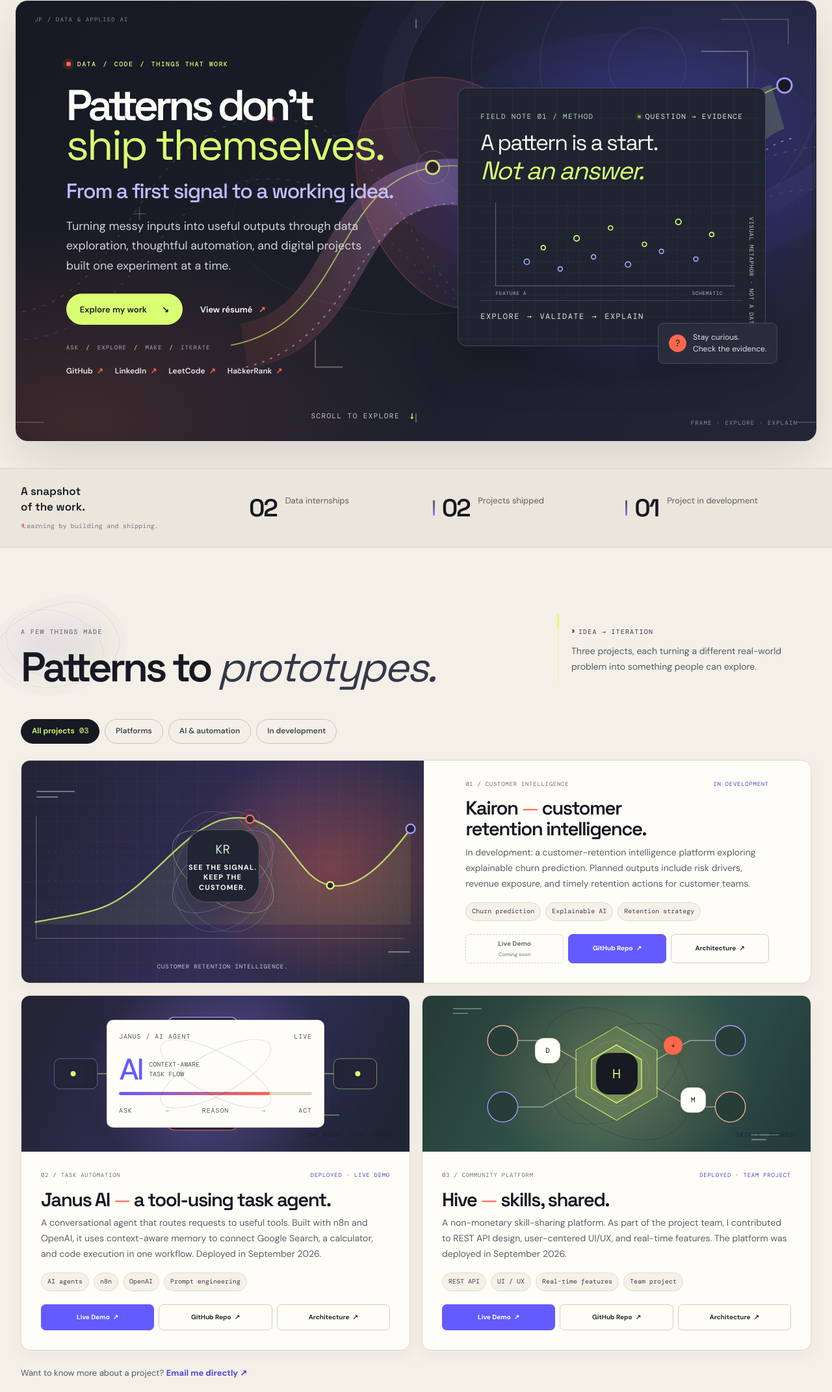
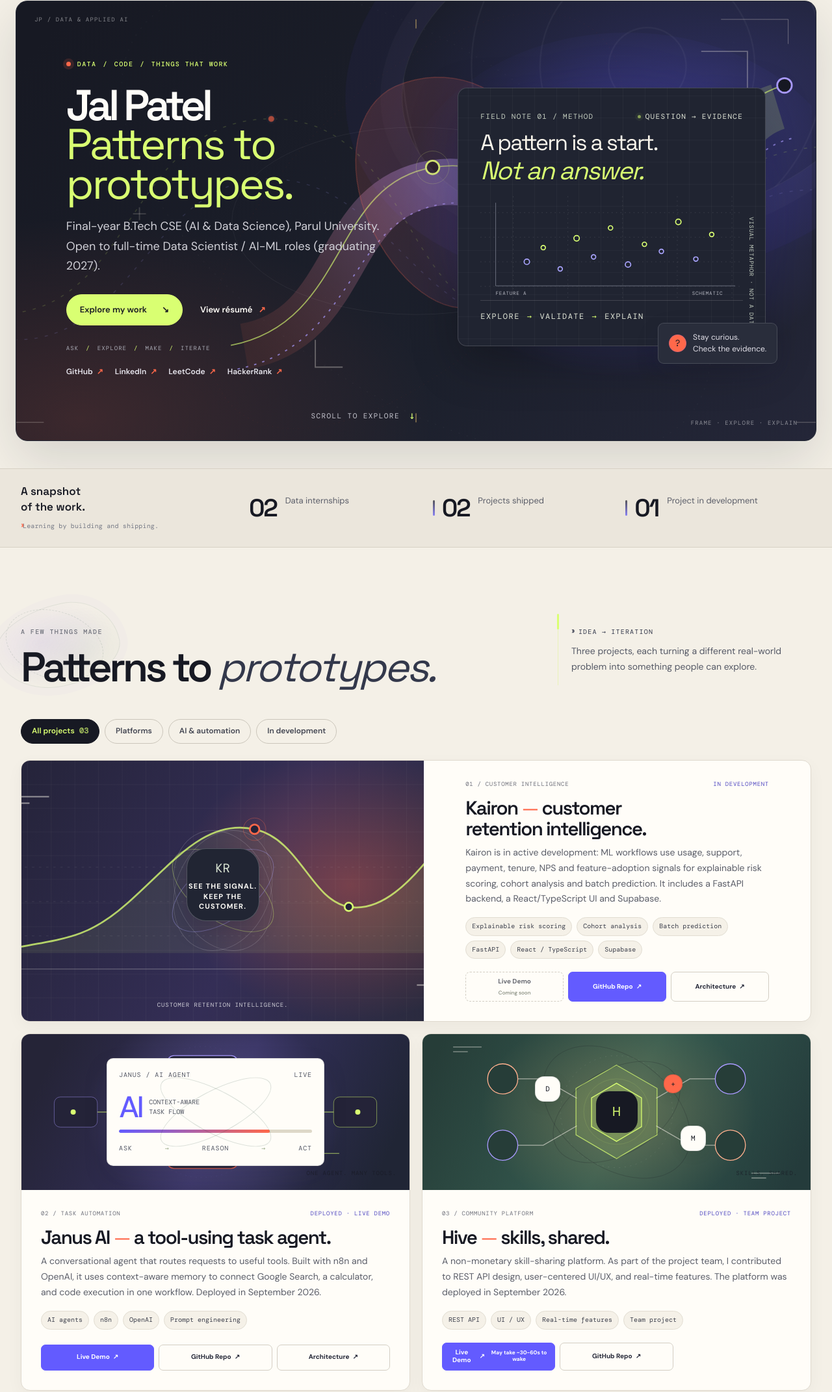
Before and after one commit to Special258/JP_PORTFOLIO, a website: page public/portfolio.html in a window 1280 px wide. Shown: the part 99-2242 px from the top of the page at 65% size. Drawn offline with nearby package versions, Linux system fonts and the light colour scheme; a web font is replaced by a local one.

Commit message:
phase 2: correct identity and content
Co-authored-by: Copilot <223556219+Copilot@users.noreply.github.com>

```diff
--- a/public/portfolio.html
+++ b/public/portfolio.html
@@ -75,8 +75,8 @@
     <section class="hero hero--editorial container" aria-labelledby="hero-title">
       <div class="hero__copy">
         <p class="eyebrow"><span class="status-dot"></span> DATA <span aria-hidden="true">/</span> CODE <span aria-hidden="true">/</span> THINGS THAT WORK</p>
-        <h1 id="hero-title">Patterns don’t<br><span>ship themselves.</span><span class="hero__headline-addon">From a first signal to a working idea.</span></h1>
-        <p class="hero__intro">Turning messy inputs into useful outputs through data exploration, thoughtful automation, and digital projects built one experiment at a time.</p>
+        <h1 id="hero-title">Jal Patel<br><span>Patterns to prototypes.</span></h1>
+        <p class="hero__intro">Final-year B.Tech CSE (AI &amp; Data Science), Parul University. Open to full-time Data Scientist / AI-ML roles (graduating 2027).</p>
         <div class="hero__actions">
           <a class="button button--dark" href="#work">Explore my work <span aria-hidden="true">↘</span></a>
           <a class="text-link" href="JAL_PATEL_RESUME.pdf" target="_blank" rel="noopener">View résumé <span aria-hidden="true">↗</span></a>
@@ -264,12 +264,12 @@
             <div class="project-card__body">
               <div class="project-card__topline"><span>01 / CUSTOMER INTELLIGENCE</span><span>IN DEVELOPMENT</span></div>
               <h3>Kairon <span>—</span> customer retention intelligence.</h3>
-              <p>In development: a customer-retention intelligence platform exploring explainable churn prediction. Planned outputs include risk drivers, revenue exposure, and timely retention actions for customer teams.</p>
-              <div class="tag-list"><span>Churn prediction</span><span>Explainable AI</span><span>Retention strategy</span></div>
+              <p>Kairon is in active development: ML workflows use usage, support, payment, tenure, NPS and feature-adoption signals for explainable risk scoring, cohort analysis and batch prediction. It includes a FastAPI backend, a React/TypeScript UI and Supabase.</p>
+              <div class="tag-list"><span>Explainable risk scoring</span><span>Cohort analysis</span><span>Batch prediction</span><span>FastAPI</span><span>React / TypeScript</span><span>Supabase</span></div>
               <div class="project-actions" aria-label="Kairon project links">
                 <span class="project-action project-action--unavailable" aria-disabled="true" title="Kairon live demo URL has not been provided">Live Demo <small>Coming soon</small></span>
                 <a class="project-action project-action--primary" href="https://github.com/Special258/Kairon" target="_blank" rel="noopener noreferrer">GitHub Repo <span aria-hidden="true">↗</span></a>
-                <a class="project-action" href="https://github.com/Special258/Kairon#architecture" target="_blank" rel="noopener noreferrer">Architecture <span aria-hidden="true">↗</span></a>
+                <a class="project-action" href="https://github.com/Special258/Kairon#%EF%B8%8F-architecture" target="_blank" rel="noopener noreferrer">Architecture <span aria-hidden="true">↗</span></a>
               </div>
             </div>
           </article>
@@ -292,7 +292,7 @@
               <div class="project-actions" aria-label="Janus project links">
                 <a class="project-action project-action--primary" href="https://jalpatel.app.n8n.cloud/webhook/265f8fbb-7140-4fa2-9aa6-a09e7d77629b/chat" target="_blank" rel="noopener noreferrer">Live Demo <span aria-hidden="true">↗</span></a>
                 <a class="project-action" href="https://github.com/Special258/Janus" target="_blank" rel="noopener noreferrer">GitHub Repo <span aria-hidden="true">↗</span></a>
-                <a class="project-action" href="https://github.com/Special258/Janus#workflow-architecture" target="_blank" rel="noopener noreferrer">Architecture <span aria-hidden="true">↗</span></a>
+                <a class="project-action" href="https://github.com/Special258/Janus#%EF%B8%8F-workflow-architecture" target="_blank" rel="noopener noreferrer">Architecture <span aria-hidden="true">↗</span></a>
               </div>
             </div>
           </article>
@@ -311,9 +311,8 @@
               <p>A non-monetary skill-sharing platform. As part of the project team, I contributed to REST API design, user-centered UI/UX, and real-time features. The platform was deployed in September 2026.</p>
               <div class="tag-list"><span>REST API</span><span>UI / UX</span><span>Real-time features</span><span>Team project</span></div>
               <div class="project-actions" aria-label="Hive project links">
-                <a class="project-action project-action--primary" href="https://hivelearn-app.onrender.com" target="_blank" rel="noopener noreferrer">Live Demo <span aria-hidden="true">↗</span></a>
+                <a class="project-action project-action--primary" href="https://hivelearn-app.onrender.com" target="_blank" rel="noopener noreferrer">Live Demo <span aria-hidden="true">↗</span> <small>May take ~30-60s to wake</small></a>
                 <a class="project-action" href="https://github.com/Special258/Hive" target="_blank" rel="noopener noreferrer">GitHub Repo <span aria-hidden="true">↗</span></a>
-                <a class="project-action" href="https://github.com/Special258/Hive" target="_blank" rel="noopener noreferrer">Architecture <span aria-hidden="true">↗</span></a>
               </div>
             </div>
           </article>
@@ -411,14 +410,14 @@
         <div class="experience-list">
           <article class="experience-item">
             <div class="experience-item__details">
-              <h3>Data Analyst Intern</h3><p class="experience-item__company">Excelerate <span>· AI-powered data insights</span></p>
+              <h3>Data Analyst Intern</h3><p class="experience-item__company">Excelerate <span>· AI-powered data insights · Aug-Sep 2025 · Remote</span></p>
               <ul><li>Analyzed data with AI-assisted tools and summarized findings in structured reports and research.</li><li>Helped investigate data-pipeline issues and strengthen data-quality processes.</li><li>Built and tested data applications to automate recurring reporting and analysis tasks.</li></ul>
               <a href="https://www.linkedin.com/in/jalpatel-dataai/details/experience/" target="_blank" rel="noopener">More on LinkedIn ↗</a>
             </div>
           </article>
           <article class="experience-item">
             <div class="experience-item__details">
-              <h3>Data Science Intern</h3><p class="experience-item__company">Cognifyz Technologies Ltd.</p>
+              <h3>Data Science Intern</h3><p class="experience-item__company">Cognifyz Technologies Ltd. <span>· May-Jun 2025 · Remote</span></p>
               <ul><li>Explored datasets in Python, cleaning and transforming data before analysis.</li><li>Applied exploratory analysis, feature engineering, and statistical modeling to investigate patterns.</li><li>Created visualizations to communicate trends and practical takeaways.</li></ul>
               <a href="https://www.linkedin.com/in/jalpatel-dataai/details/experience/" target="_blank" rel="noopener">More on LinkedIn ↗</a>
             </div>
@@ -463,7 +462,7 @@
           <article class="credential-card credential-card--python">
             <div class="credential-card__top"><span class="credential-card__number">04 / SKILL BADGE</span><span class="credential-card__symbol credential-card__symbol--hackerrank" aria-hidden="true">HR</span></div>
             <p class="credential-card__discipline">Problem solving · Python</p>
-            <h3>Five-star Python</h3>
+            <h3>Python (Basic) and Problem Solving (Intermediate): verified</h3>
             <div class="credential-card__source"><span>HackerRank</span><a href="https://www.hackerrank.com/profile/jalpatel478" target="_blank" rel="noopener">View profile ↗</a></div>
           </article>
         </div>
```
